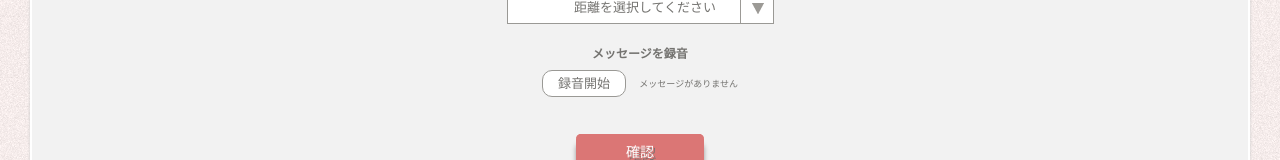
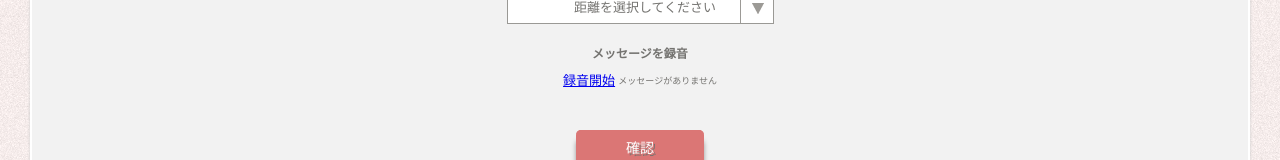
Before and after one commit to takayuki15/orachika, a plain HTML site: page orachika.html in a window 1280 px wide. Shown: the part 329-489 px from the top of the page. Drawn offline with Linux system fonts and the light colour scheme.

Commit message:
Modified Record Btn

```diff
--- a/orachika.html
+++ b/orachika.html
@@ -38,7 +38,8 @@
             <div class="row">
                 <label>メッセージを録音</label>
                 <ul class="message">
-                  <li id="id_start_button">録音開始</li>
+                  <a href="https://kimizuka.github.io/google-api/SpeechRecognition/" id="id_start_button">録音開始</a>
+                  <!-- <li id="id_start_button">録音開始</li> -->
                   <li class="no-message">メッセージがありません</li>
                 </ul>
             </div>
@@ -69,8 +70,5 @@
         $(".no-message").text("メッセージ登録完了");
     });
     </script>
-    <script>
-    // 録音中止ボタン押下
-    </script>
   </body>
 </html>
```
